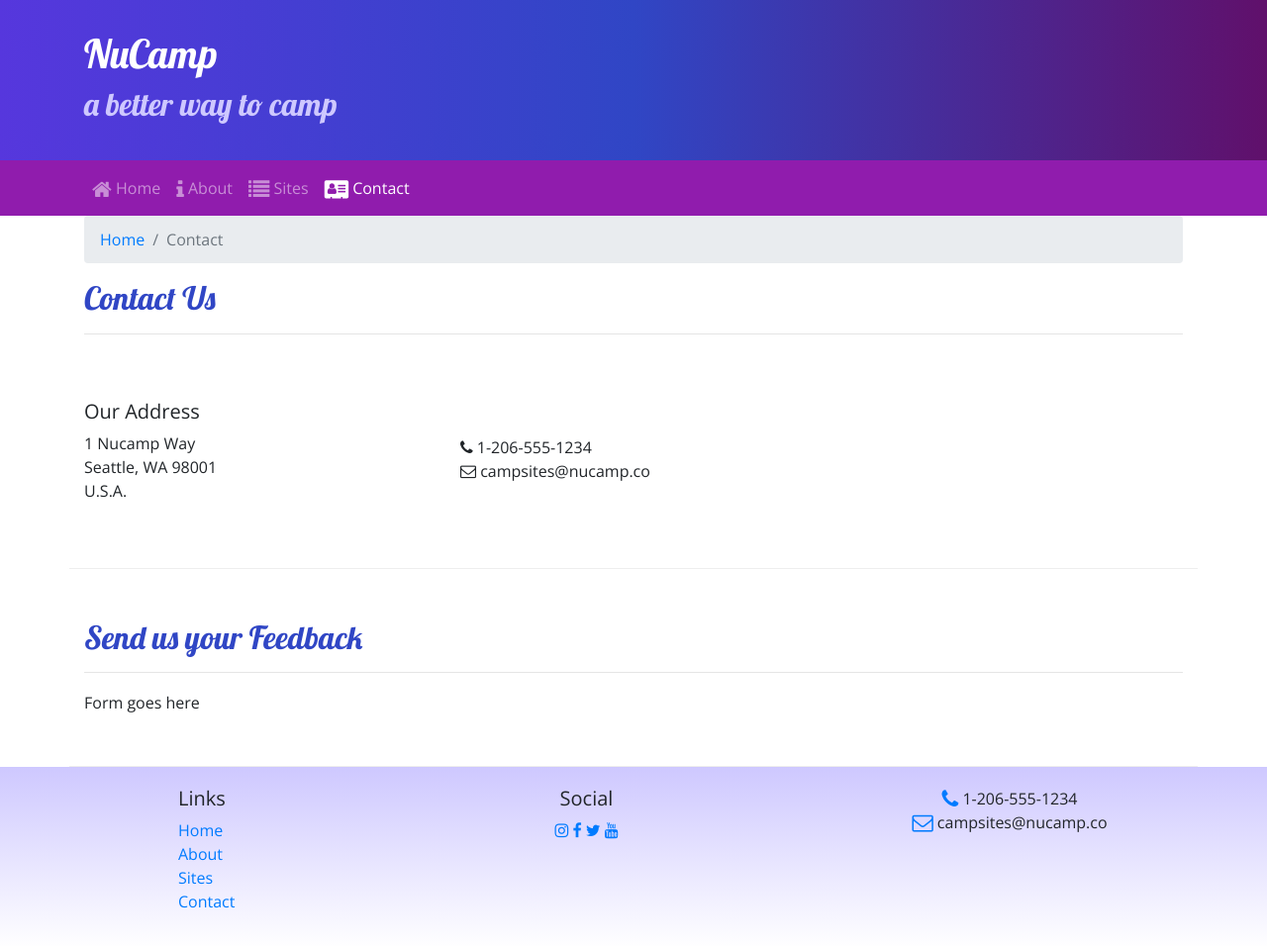
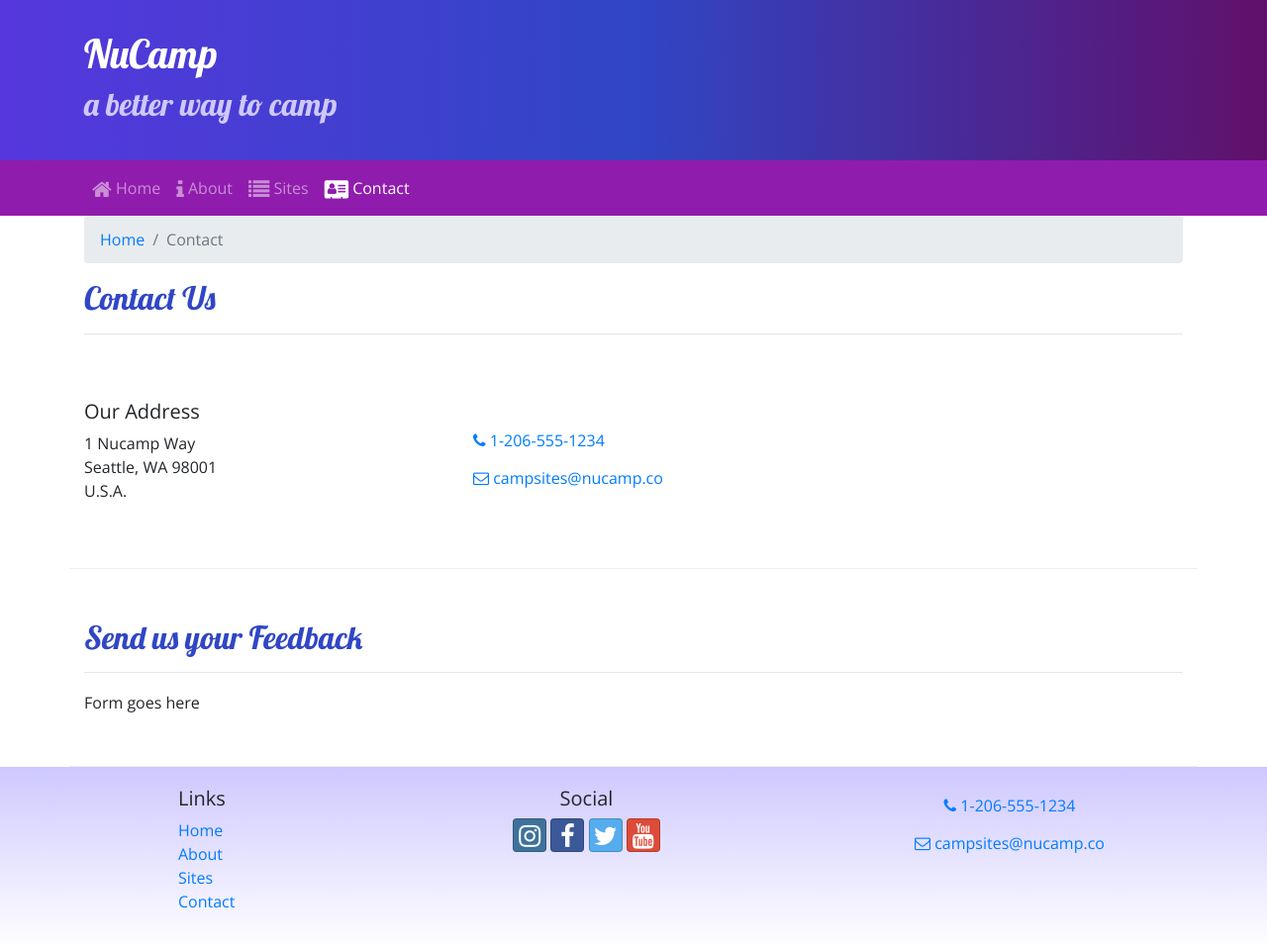
Before and after one commit to GJCIII/nucampsite, a website: page contactus.html in a window 1280 px wide. Shown: the whole page at 99% size. Drawn offline with nearby package versions, Linux system fonts and the light colour scheme.

Commit message:
Buttons on all three html's.

```diff
--- a/aboutus.html
+++ b/aboutus.html
@@ -14,6 +14,7 @@
         <link rel="stylesheet" href="https://fonts.googleapis.com/css?family=Lobster|Open+Sans" />
         <link rel="stylesheet" href="css/styles.css" />
         <link rel="stylesheet" href="node_modules/font-awesome/css/font-awesome.min.css" />
+        <link rel="stylesheet" href="node_modules/bootstrap-social/bootstrap-social.css" />
 
         <title>NuCamp: A Better Way To Camp</title>
     </head>
@@ -104,14 +105,14 @@
                 </div>
                 <div class="col-6 col-sm-5 text-center">
                     <h5>Social</h5>
-                    <a href="http://instagram.com/"><i class="fa fa-instagram"></i></a>
-                    <a href="http://facebook.com/"><i class="fa fa-facebook"></i></a>
-                    <a href="http://twitter.com/"><i class="fa fa-twitter"></i></a>
-                    <a href="http://youtube.com/"><i class="fa fa-youtube"></i></a>
+                    <a class="btn btn-social-icon btn-instagram" href="http://instagram.com/"><i class="fa fa-instagram"></i></a>
+                    <a class="btn btn-social-icon btn-facebook" href="http://facebook.com/"><i class="fa fa-facebook"></i></a>
+                    <a class="btn btn-social-icon btn-twitter" href="http://twitter.com/"><i class="fa fa-twitter"></i></a>
+                    <a class="btn btn-social-icon btn-google" href="http://youtube.com/"><i class="fa fa-youtube"></i></a>
                 </div>
                 <div class="col-sm-4 text-center">
-                    <i class="fa fa-phone fa-lg text-primary"></i> 1-206-555-1234<br />
-                    <i class="fa fa-envelope fa-lg text-primary"></i> campsites@nucamp.co
+                    <a role="button" class="btn btn-link" href="tel:+12065551234"><i class="fa fa-phone"></i> 1-206-555-1234</a><br />
+                    <a role="button" class="btn btn-link" href="mailto:campsites@nucamp.co"><i class="fa fa-envelope-o"></i> campsites@nucamp.co</a>
                 </div>
            </div>
         </div>
--- a/contactus.html
+++ b/contactus.html
@@ -11,8 +11,10 @@
 
     <!-- Additional CSS must be placed after Bootstrap CSS -->
     <link rel="stylesheet" href="node_modules/font-awesome/css/font-awesome.min.css" />
+    <link rel="stylesheet" href="node_modules/bootstrap-social/bootstrap-social.css" />
     <link rel="stylesheet" href="https://fonts.googleapis.com/css?family=Lobster|Open+Sans" />
     <link rel="stylesheet" href="css/styles.css" />
+
 
     <title>NuCamp: A Better Way To Camp</title>
 </head>
@@ -46,6 +48,8 @@
         </div>
     </nav>
 
+
+    <!-- The Three Div's -->
     <div class="container">
         <div class="row">
             <div class="col">
@@ -68,8 +72,8 @@
                 </address>
             </div>
             <div class="col">
-				<i class="fa fa-phone"></i> 1-206-555-1234<br>
-            	<i class="fa fa-envelope-o"></i> campsites@nucamp.co
+                <a role="button" class="btn btn-link" href="tel:+12065551234"><i class="fa fa-phone"></i> 1-206-555-1234</a><br />
+                <a role="button" class="btn btn-link" href="mailto:campsites@nucamp.co"><i class="fa fa-envelope-o"></i> campsites@nucamp.co</a>
             </div>
         </div>
 
@@ -85,6 +89,8 @@
 
     </div>
 
+     <!-- End of the Three Div's -->
+
     <footer>
         <div class="container">
             <div class="row">
@@ -99,14 +105,14 @@
                 </div>
                 <div class="col-6 col-sm-5 text-center">
                     <h5>Social</h5>
-                    <a href="http://instagram.com/"><i class="fa fa-instagram"></i></a>
-                    <a href="http://facebook.com/"><i class="fa fa-facebook"></i></a>
-                    <a href="http://twitter.com/"><i class="fa fa-twitter"></i></a>
-                    <a href="http://youtube.com/"><i class="fa fa-youtube"></i></a>
+                    <a class="btn btn-social-icon btn-instagram" href="http://instagram.com/"><i class="fa fa-instagram"></i></a>
+                    <a class="btn btn-social-icon btn-facebook" href="http://facebook.com/"><i class="fa fa-facebook"></i></a>
+                    <a class="btn btn-social-icon btn-twitter" href="http://twitter.com/"><i class="fa fa-twitter"></i></a>
+                    <a class="btn btn-social-icon btn-google" href="http://youtube.com/"><i class="fa fa-youtube"></i></a>
                 </div>
                 <div class="col-sm-4 text-center">
-                    <i class="fa fa-phone fa-lg text-primary"></i> 1-206-555-1234<br />
-                    <i class="fa fa-envelope-o fa-lg text-primary"></i> campsites@nucamp.co
+                    <a role="button" class="btn btn-link" href="tel:+12065551234"><i class="fa fa-phone"></i> 1-206-555-1234</a><br />
+                    <a role="button" class="btn btn-link" href="mailto:campsites@nucamp.co"><i class="fa fa-envelope-o"></i> campsites@nucamp.co</a>
                 </div>
            </div>
         </div>
--- a/package.json
+++ b/package.json
@@ -15,6 +15,7 @@
   },
   "dependencies": {
     "bootstrap": "^4.5.2",
+    "bootstrap-social": "^5.1.1",
     "font-awesome": "^4.7.0",
     "jquery": "^3.5.1",
     "popper.js": "^1.16.1"
```
Also changed, not shown: index.html (+21 -10 lines), 1 other file.
